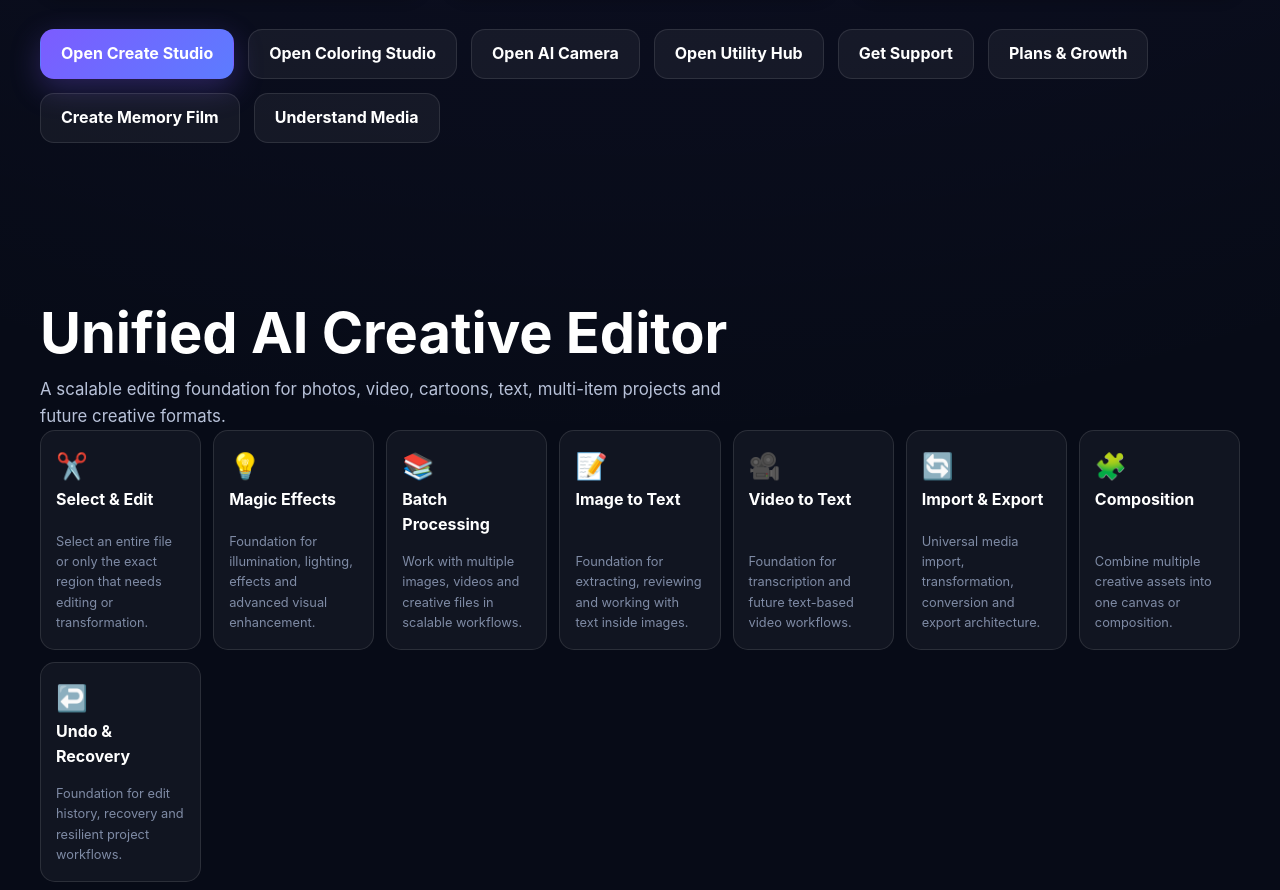
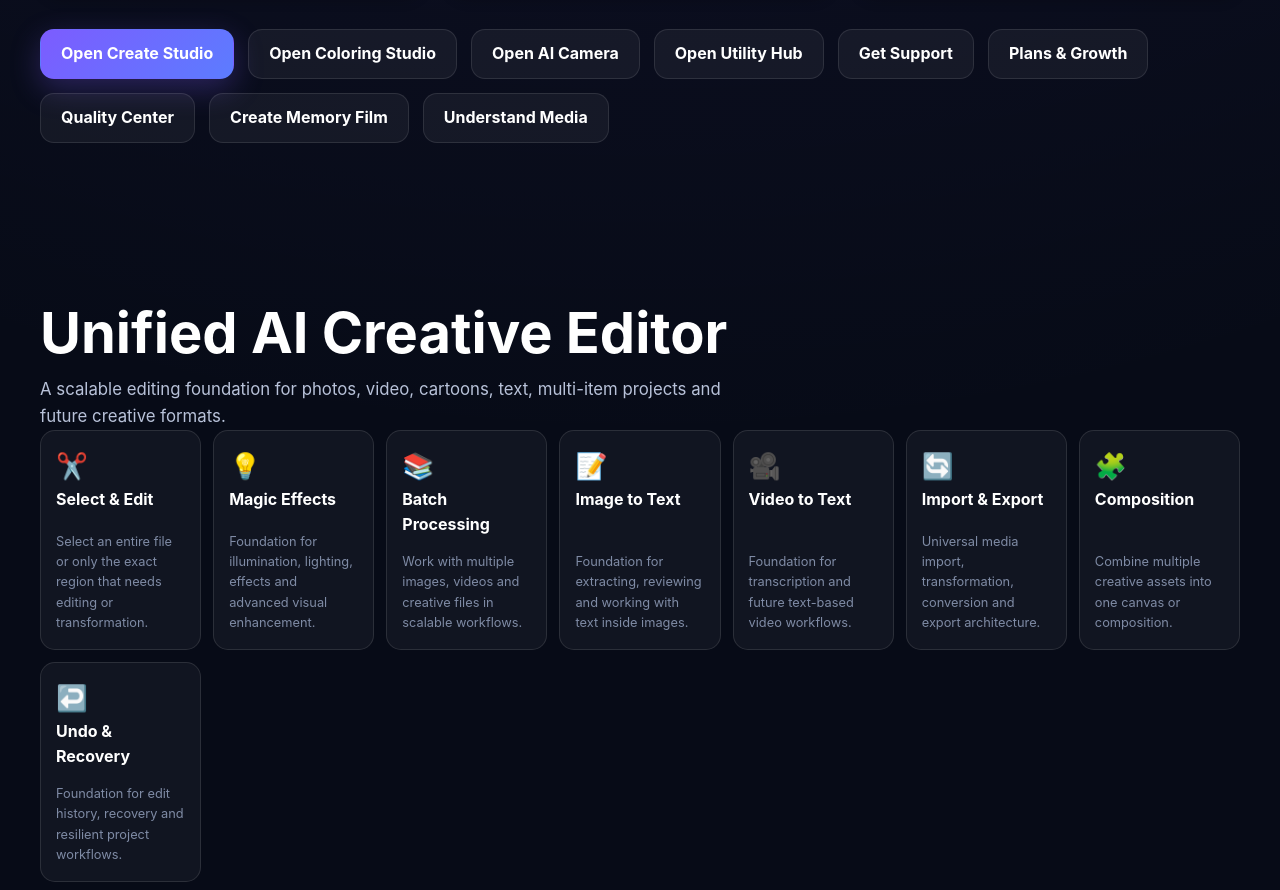
Before and after one commit to Utkarsh-verma-sushama/toonverse-ai, a plain HTML site: page index.html in a window 1280 px wide. Shown: the part 1548-2438 px from the top of the page. Drawn offline with Linux system fonts and the light colour scheme.

Commit message:
Checkpoint 42: expose Quality Center from home

```diff
--- a/index.html
+++ b/index.html
@@ -437,6 +437,8 @@
           <a class="btn btn-secondary" href="./support.html" aria-label="Open Support and Community">Get Support</a>
 
           <a class="btn btn-secondary" href="./plans.html" aria-label="Open Plans and Growth">Plans & Growth</a>
+
+          <a class="btn btn-secondary" href="./qa.html" aria-label="Open Testing and Quality Center">Quality Center</a>
 
           <a class="btn btn-secondary" href="./memory.html" aria-label="Open AI Memory and Photo-to-Video Studio">Create Memory Film</a>
 
```
